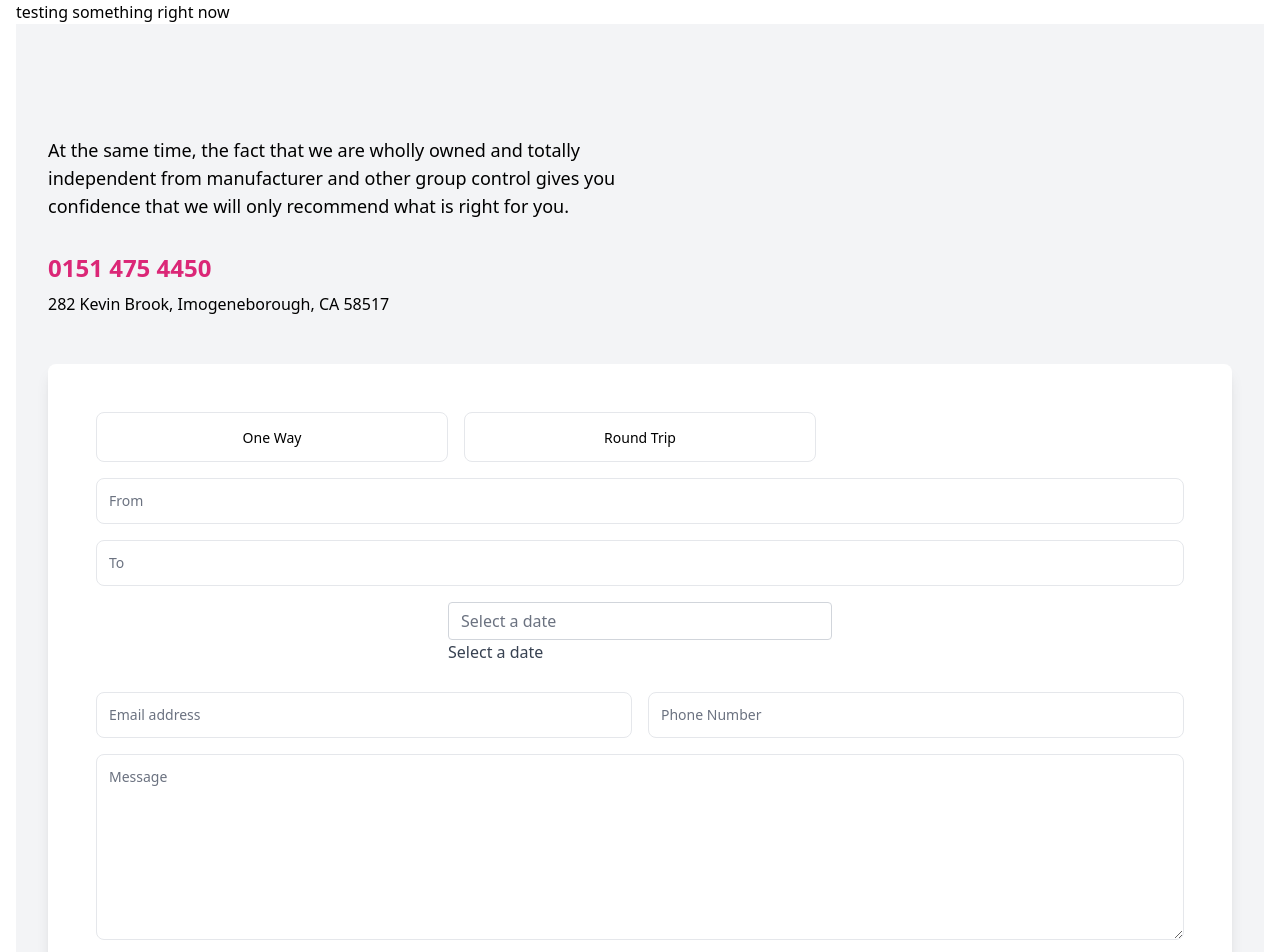
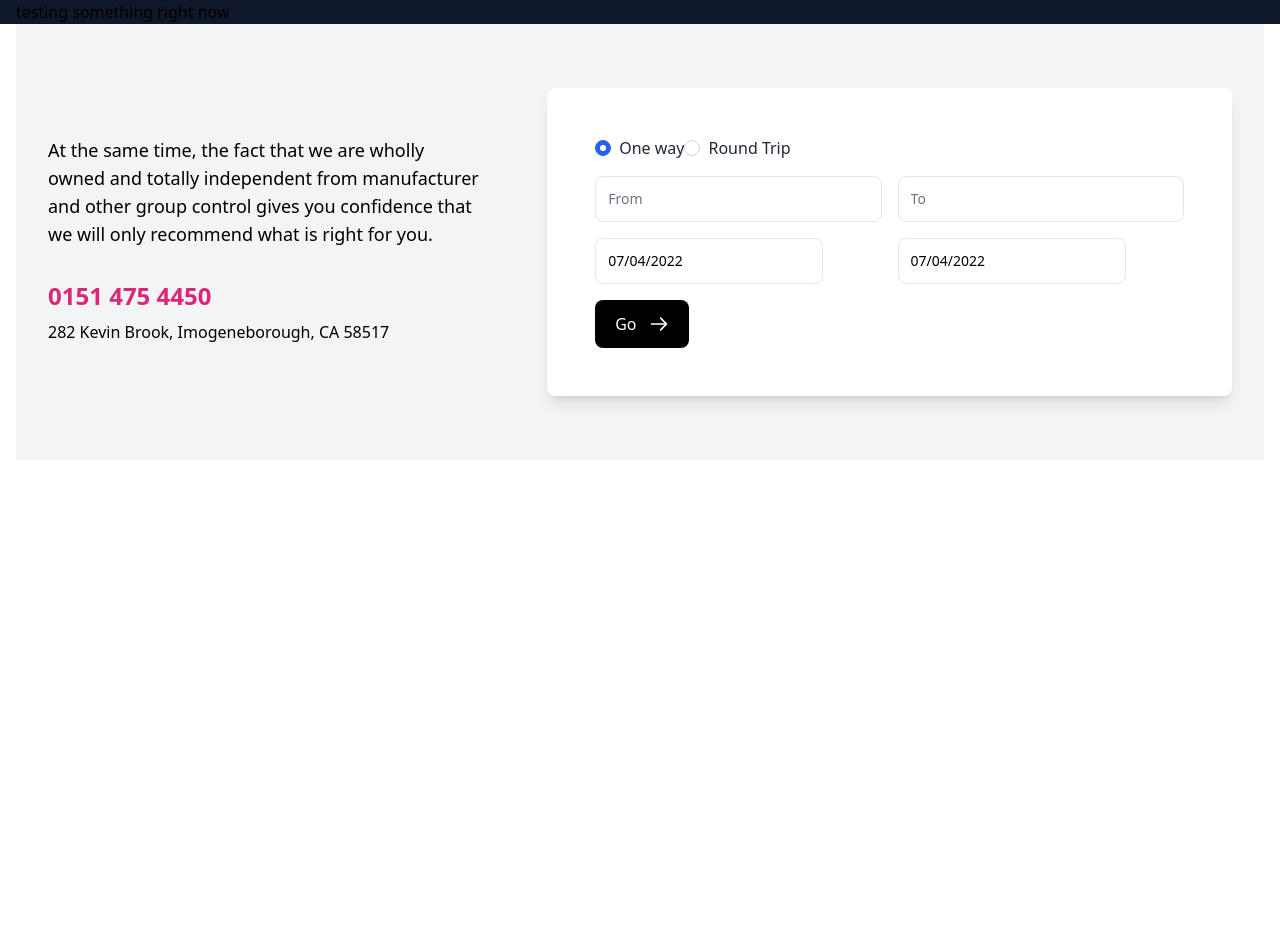
Before and after one commit to monty-src/fakemyflight, a Next.js app: page / in a window 1280 px wide. Shown: the top 952 px of the page. After the commit the page ends 800 px from the top, so only its background shows below. Built offline with nearby package versions, Linux system fonts and the light colour scheme.

Commit message:
Template form Dev added react-datepicker as well

```diff
--- a/package.json
+++ b/package.json
@@ -12,6 +12,7 @@
     "@tailwindcss/forms": "^0.5.2",
     "next": "12.2.0",
     "react": "18.2.0",
+    "react-datepicker": "^4.8.0",
     "react-dom": "18.2.0"
   },
   "devDependencies": {
--- a/pages/index.js
+++ b/pages/index.js
@@ -1,20 +1,30 @@
 import Head from 'next/head';
 import Image from 'next/image';
 
+import React, { useState } from 'react';
+import DatePicker from 'react-datepicker';
+
+import "react-datepicker/dist/react-datepicker.css";
+
 export default function Home() {
+  const [startDate, setStartDate] = useState(new Date());
+
   return (
     <div>
       <Head>
         <title>Create Next App</title>
         <meta name="description" content="Generated by create next app" />
         <link rel="icon" href="/favicon.ico" />
+
       </Head>
+      <header className="container lg px-4 bg-slate-900">
+        <p>testing something right now</p>
+      </header>
       <main className="container lg px-4">
-        <p>testing something right now</p>
 
         <section className="bg-gray-100">
           <div className="max-w-screen-xl px-4 py-16 mx-auto sm:px-6 lg:px-8">
-            <div className="gri
+            <div className="grid
             ls-1 gap-x-16 gap-y-8 lg:grid-cols-5">
               <div className="lg:py-12 lg:col-span-2">
                 <p className="max-w-xl text-lg">
@@ -31,81 +41,56 @@ export default function Home() {
               <div className="p-8 bg-white rounded-lg shadow-lg lg:p-12 lg:col-span-3">
                 <form action="" className="space-y-4">
 
-                  <div className="grid grid-cols-1 gap-4 text-center sm:grid-cols-3">
-                    <div>
-                      <input className="sr-only" id="option1" type="radio" tabIndex="-1" />
-                      <label htmlFor="option1" className="block w-full p-3 border border-gray-200 rounded-lg" tabIndex="0">
-                        <span className="text-sm font-medium"> One Way </span>
+                  <div className="flex">
+                  <div class="form-check">
+                    <input class="form-check-input appearance-none rounded-full h-4 w-4 border border-gray-300 bg-white checked:bg-blue-600 checked:border-blue-600 focus:outline-none transition duration-200 mt-1 align-top bg-no-repeat bg-center bg-contain float-left mr-2 cursor-pointer" type="radio" name="flexRadioDefault" id="flexRadioDefault1" checked/>
+                    <label class="form-check-label inline-block text-gray-800" for="flexRadioDefault1">
+                      One way
                     </label>
                   </div>
-
-                    <div>
-                      <input className="sr-only" id="option2" type="radio" tabIndex="-1" />
-                      <label htmlFor="option2" className="block w-full p-3 border border-gray-200 rounded-lg" tabIndex="0">
-                        <span className="text-sm font-medium"> Round Trip </span>
+                  <div class="form-check">
+                    <input class="form-check-input appearance-none rounded-full h-4 w-4 border border-gray-300 bg-white checked:bg-blue-600 checked:border-blue-600 focus:outline-none transition duration-200 mt-1 align-top bg-no-repeat bg-center bg-contain float-left mr-2 cursor-pointer" type="radio" name="flexRadioDefault" id="flexRadioDefault2" />
+                    <label class="form-check-label inline-block text-gray-800" for="flexRadioDefault2">
+                      Round Trip
                     </label>
                   </div>
 
                   </div>
+
+                  <div className="grid grid-cols-1 gap-4 sm:grid-cols-2">
                     <div>
                       <label className="sr-only" htmlFor="name">From</label>
                       <input className="w-full p-3 text-sm border-gray-200 rounded-lg" placeholder="From" type="text" id="fromAirport" />
                     </div>
-
                     <div>
                       <label className="sr-only" htmlFor="name">To</label>
                       <input className="w-full p-3 text-sm border-gray-200 rounded-lg" placeholder="To" type="text" id="toAirport" />
-                  </div>
-
-                  <div>
-                    <div className="flex items-center justify-center">
-                      <div className="datepicker relative form-floating mb-3 xl:w-96">
-                        <input type="text"
-                          className="form-control block w-full px-3 py-1.5 text-base font-normal text-gray-700 bg-white bg-clip-padding border border-solid border-gray-300 rounded transition ease-in-out m-0 focus:text-gray-700 focus:bg-white focus:border-blue-600 focus:outline-none"
-                          placeholder="Select a date" />
-                        <label htmlFor="floatingInput" className="text-gray-700">Select a date</label>
-                      </div>
                     </div>
                   </div>
 
                   <div className="grid grid-cols-1 gap-4 sm:grid-cols-2">
                     <div>
-                      <label className="sr-only" htmlFor="email">Email</label>
-                      <input
+                    <label className="sr-only" htmlFor="name">When</label>
+                    <DatePicker
                       className="w-full p-3 text-sm border-gray-200 rounded-lg"
-                        placeholder="Email address"
-                        type="email"
-                        id="email"
-                      />
+                      selected={startDate}
+                      onChange={(date) => setStartDate(date)} />
                     </div>
 
                     <div>
-                      <label className="sr-only" htmlFor="phone">Phone</label>
-                      <input
+                    <label className="sr-only" htmlFor="name">Return</label>
+                    <DatePicker
                       className="w-full p-3 text-sm border-gray-200 rounded-lg"
-                        placeholder="Phone Number"
-                        type="tel"
-                        id="phone"
-                      />
+                      selected={startDate}
+                      onChange={(date) => setStartDate(date)} />
                     </div>
-                  </div>
-
-                  <div>
-                    <label className="sr-only" htmlFor="message">Message</label>
-                    <textarea
-                      className="w-full p-3 text-sm border-gray-200 rounded-lg"
-                      placeholder="Message"
-                      rows="8"
-                      id="message"
-                    ></textarea>
                   </div>
 
                   <div className="mt-4">
                     <button
                       type="submit"
-                      className="inline-flex items-center justify-center w-full px-5 py-3 text-white bg-black rounded-lg sm:w-auto"
-                    >
-                      <span className="font-medium"> Send Enquiry </span>
+                      className="inline-flex items-center justify-center w-full px-5 py-3 text-white bg-black rounded-lg sm:w-auto">
+                      <span className="font-medium"> Go</span>
 
                       <svg
                         xmlns="http://www.w3.org/2000/svg"
```
Also changed, not shown: 1 other file (tests, documents, lock files or other folders). Lines whose indentation alone changed are shown as unchanged.
